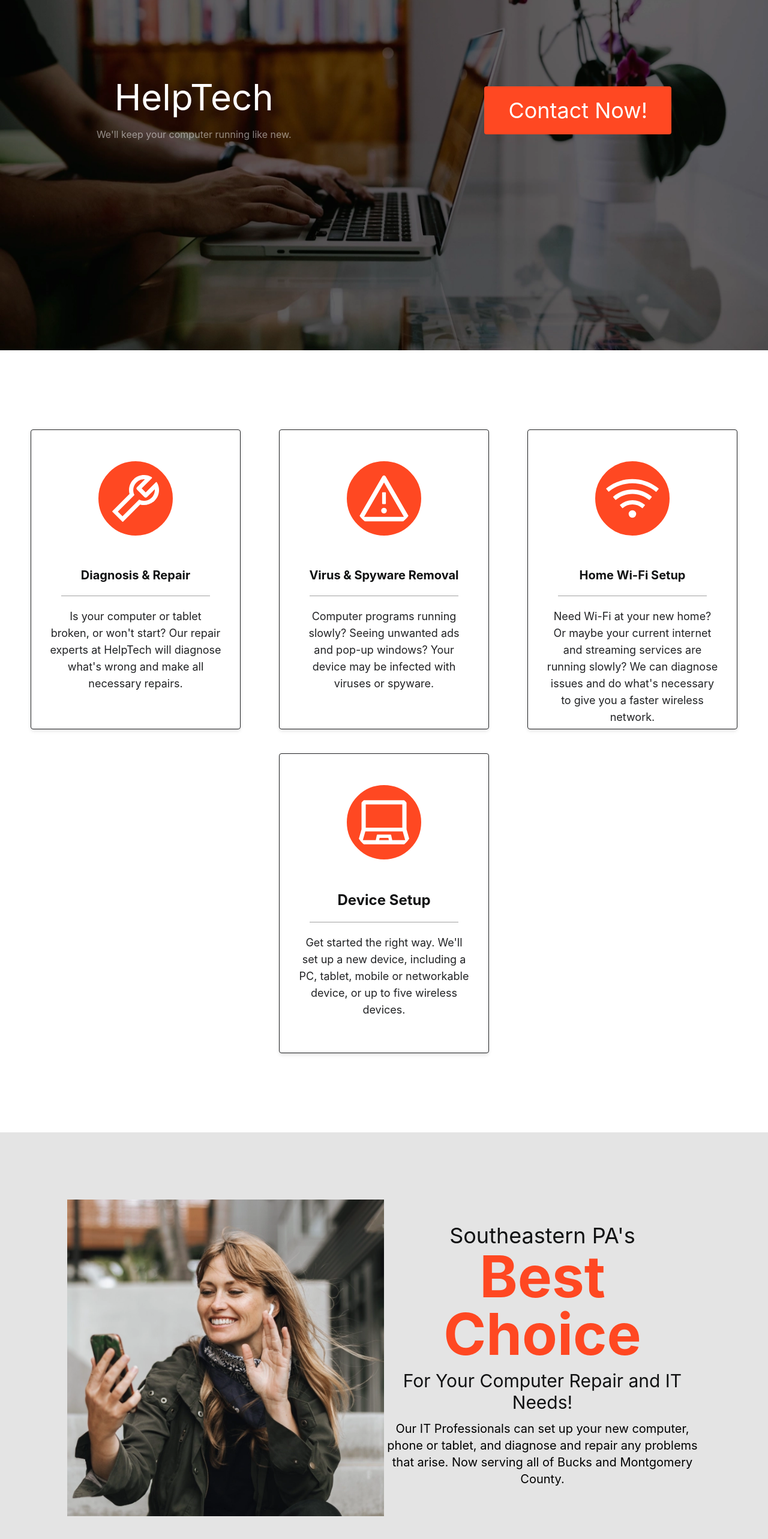
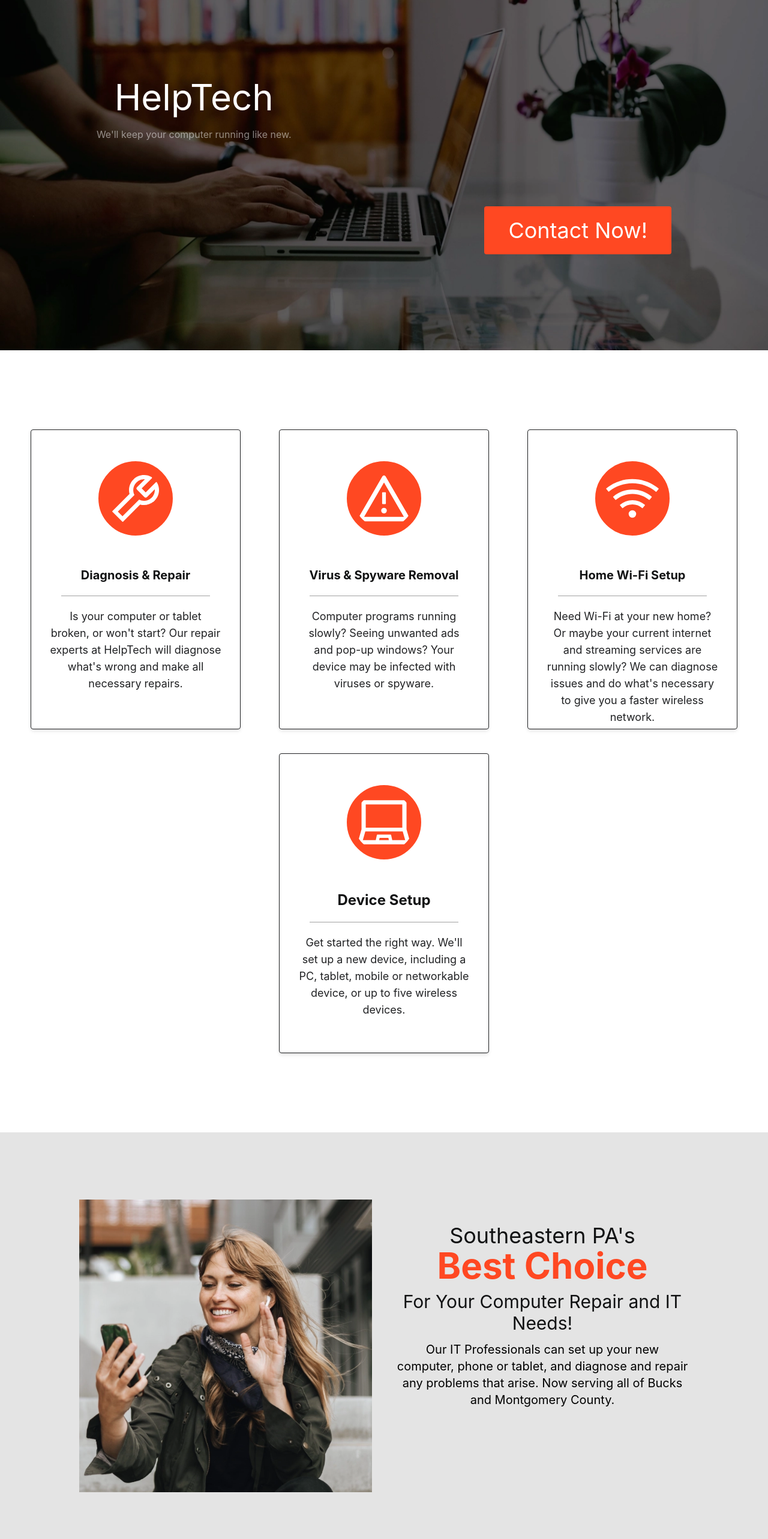
Before and after one commit to EPK3/helptech2point0, a React (Create React App) app: page / in a window 1280 px wide. Shown: the part 216-2782 px from the top of the page at 60% size. Built offline with nearby package versions, Linux system fonts and the light colour scheme.

Commit message:
responsiveness tweaks

```diff
--- a/src/Components/Banner.jsx
+++ b/src/Components/Banner.jsx
@@ -13,7 +13,7 @@ const Banner = () => {
                 <h1 className='text-6xl xl:text-9xl text-center'>HelpTech</h1>
                 <p className='xl:text-2xl opacity-50 text-center mt-5'>We'll keep your computer running like new.</p>
             </div>
-            <div className='text-white m-auto xl:mb-32 xl:ml-3'>
+            <div className='text-white m-auto md:mb-40 xl:mb-32 xl:ml-3'>
                 <h2 className='bg-orange text-4xl py-5 px-10 cursor-pointer hover:scale-110 rounded' onClick={() => setShowContact(true)}>Contact Now!</h2>
             </div>
         </div>
--- a/src/Components/Content.jsx
+++ b/src/Components/Content.jsx
@@ -15,38 +15,42 @@ const Content = () => {
   return (
     <div onClick={() => setShowDropdown(false)}>
         <div className='flex flex-wrap bg-light-grey p-28 justify-center'>
-            <div className='flex flex-1 m-auto justify-center'>
+            <div className='flex flex-1 m-auto justify-center md:mx-5'>
                 <img src={service} alt='Something went wrong...' className='min-w-[350px]'/>
             </div>
-            <div className='flex-1 text-center m-auto my-10'>
+            <div className='flex-1 text-center m-auto my-10 md:mx-5'>
                 <h1 className='text-4xl xl:text-6xl text-black'>Southeastern PA's</h1>
-                <h1 className='text-8xl text-orange font-bold'>Best Choice</h1>
+                <h1 className='text-8xl lg:text-6xl text-orange font-bold'>Best Choice</h1>
                 <h1 className='text-3xl xl:text-4xl text-black my-3'>For Your Computer Repair and IT Needs!</h1>
                 <h2 className='text-xl xl:text-2xl xl:m-11'>Our IT Professionals can set up your new computer, phone or tablet, and diagnose and repair any problems that arise. Now serving all of Bucks and Montgomery County.</h2>
             </div>
         </div>
         <div className='flex flex-wrap'>
+          <div className='inline-flex flex-wrap flex-1'>
             <div className='flex-1 min-w-[350px]'>
               <img src={phoneDesk} alt='Something went wrong...'/>
             </div>
-          <div className='flex-col flex-1 bg-slate p-10 min-w-[350px]'>
+            <div className='flex-col flex-1 bg-slate p-10 min-w-[350px] md:min-h-[500px] lg:min-h-0'>
               <h1 className='text-orange text-2xl'>Repair Your Device</h1>
               <h2 className='my-5 text-4xl text-white font-semibold'>Fast & Reliable Repairs</h2>
               <p className='my-5 text-xl text-white'>When your phone, tablet, or laptop breaks you want an expert to handle the repair. That’s where we come in. With over a decade of experience in the electronics repair industry, HelpTech can get the job done quickly and effectively.</p>
               <p className='my-5 text-lg text-orange cursor-pointer'>more...</p>
             </div>
+          </div>
+          <div className='inline-flex flex-wrap flex-1'>
             <div className='flex-1 min-w-[350px]'>
-            <img src={laptopDesk} alt='Something went wrong...'/>
+              <img src={laptopDesk} alt='Something went wrong...' className='flex-1 min-w-[350px]'/>
             </div>
-          <div className='flex-col flex-1 bg-slate p-10 min-w-[350px]'>
+            <div className='flex-col flex-1 bg-slate p-10 min-w-[350px] md:min-h-[500px] lg:min-h-0'>
               <h1 className='text-orange text-2xl'>Sell Your Device</h1>
               <h2 className='my-5 text-4xl text-white font-semibold'>Buy, Sell, Trade</h2>
               <p className='my-5 text-xl text-white'>Do you have a phone graveyard in your junk drawer? An old tablet, e-reader, or music player that’s just taking up your valuable storage space? We are here to help you turn those old devices into cash on the spot!</p>
               <p className='my-5 text-lg text-orange cursor-pointer'>more...</p>
             </div>
           </div>
+        </div>
         <div className='flex flex-col m-auto justify-center my-28'>
-          <h1 className='text-center text-black text-xl xl:text-4xl'>When your phone, tablet, or laptop breaks you want an expert to handle the repair.</h1>
+          <h1 className='text-center text-black text-xl xl:text-4xl mx-5'>When your phone, tablet, or laptop breaks you want an expert to handle the repair.</h1>
           <h1 className='text-center text-orange text-3xl xl:text-8xl m-5'>That's where we come in.</h1>
           <div className='flex flex-wrap justify-center'>
             <img src={handPhone} alt='Something went wrong...' className='bg-grey rounded-full xl:w-[400px] xl:h-[400px] w-[350px] h-[350px] m-5 xl:m-12'/>
@@ -55,10 +59,10 @@ const Content = () => {
           </div>
         </div>
         <div style={{ backgroundImage: `url('${bottomBanner}')` }}className="flex bg-cover bg-center w-full h-auto z-0">
-          <div className='flex flex-col border-2 border-white m-auto my-28 w-[300px] xl:w-[50%] justify-center text-center'>
-            <h1 className='text-orange text-2xl xl:text-6xl mt-5 xl:mt-12'>Getting help is easy!</h1>
-            <h2 className='text-white xl:text-xl m-5 xl:m-12 '>Your gadgets play a major role in your professional, personal and school life. When your phone, tablet, or laptop breaks you want an expert to handle the repair. That’s where we come in.</h2>
-            <h2 className='text-white xl:text-2xl m-5'>Contact HelpTech today for all your PC and Phone repair needs.</h2>
+          <div className='flex flex-col border-2 border-white m-auto my-28 w-[300px] md:w-[50%] justify-center text-center'>
+            <h1 className='text-orange text-2xl md:text-4xl xl:text-6xl mt-5 xl:mt-12'>Getting help is easy!</h1>
+            <h2 className='text-white md:text-lg xl:text-xl m-5 xl:m-12 '>Your gadgets play a major role in your professional, personal and school life. When your phone, tablet, or laptop breaks you want an expert to handle the repair. That’s where we come in.</h2>
+            <h2 className='text-white md:text-xl xl:text-2xl m-5'>Contact HelpTech today for all your PC and Phone repair needs.</h2>
             <div className='text-white my-5 xl:mb-12 mx-auto'>
                 <h2 className='bg-orange xl:text-2xl py-5 px-10 cursor-pointer rounded' onClick={() => setShowContact(true)}>Contact Now</h2>
             </div>
```
Also changed, not shown: src/img/laptop-desk.webp, src/img/phone-desk.webp. Lines whose indentation alone changed are shown as unchanged.
